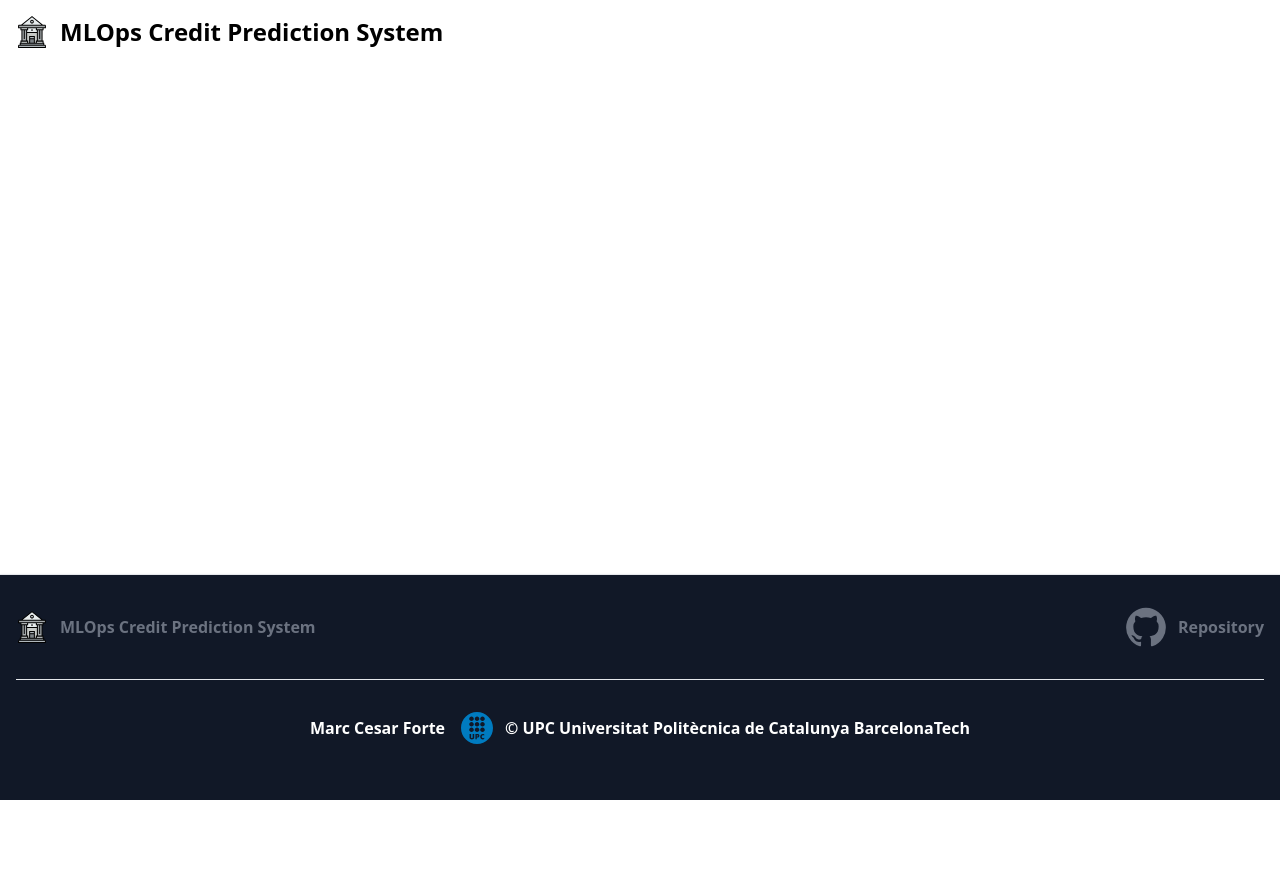
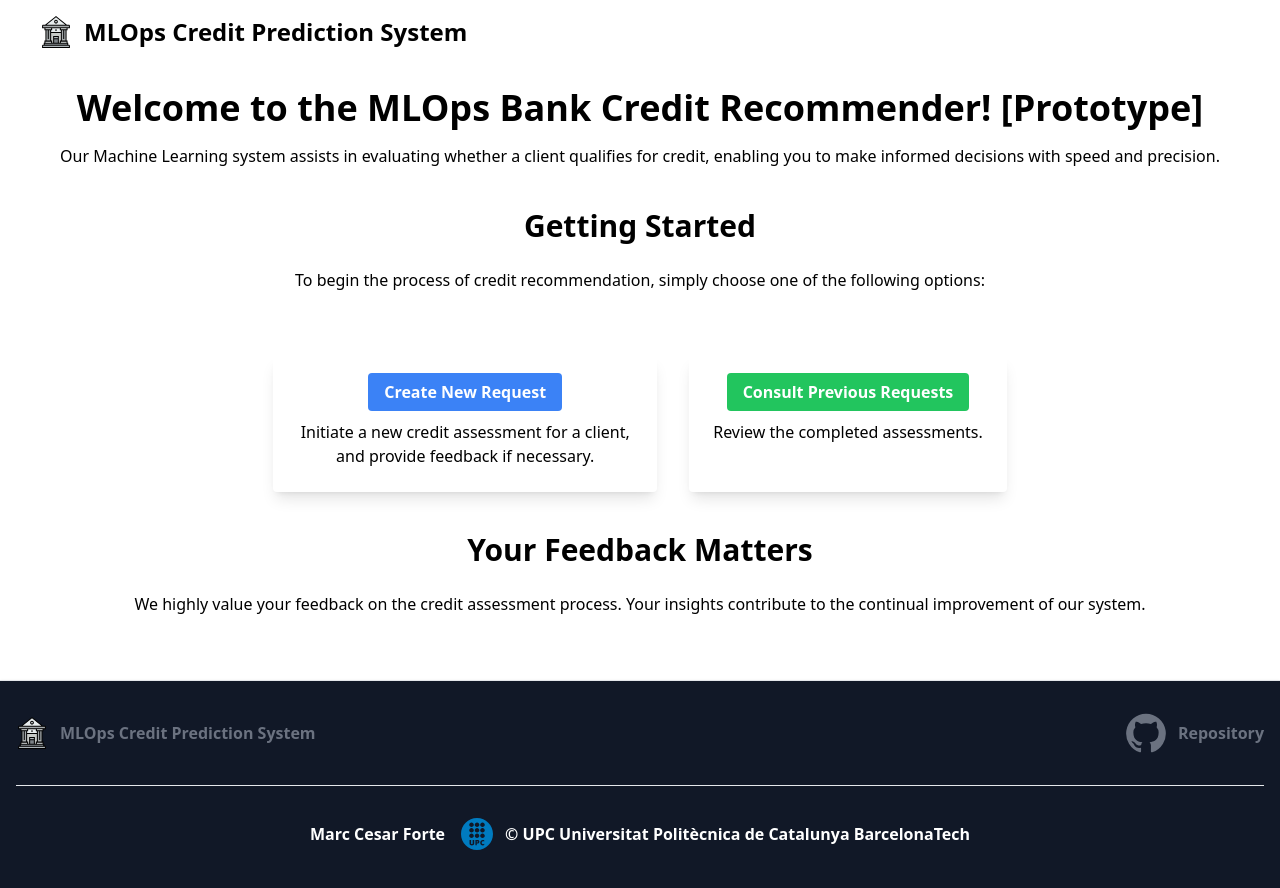
Before and after one commit to marc-cesar/tfg-mlops-web, an Angular app: page /About in a window 1280 px wide. Before the commit this address led to /. Shown: the top 888 px of the page. Before the commit the page ends 800 px from the top, so only its background shows below. Built offline with nearby package versions, Linux system fonts and the light colour scheme.

Commit message:
New routes and adaptation of the nav-bar size

```diff
--- a/src/app/app.component.ts
+++ b/src/app/app.component.ts
@@ -4,6 +4,7 @@ import { NavBarComponent } from './nav-bar/nav-bar.component';
 import { FooterWebComponent } from './footer-web/footer-web.component';
 import { HomeComponent } from './home/home.component';
 import { RouterModule } from '@angular/router';
+import routeConfig from './routes';
 
 @Component({
   selector: 'app-root',
@@ -13,7 +14,7 @@ import { RouterModule } from '@angular/router';
     NavBarComponent,
     FooterWebComponent,
     HomeComponent,
-    RouterModule
+    RouterModule,
   ],
   templateUrl: './app.component.html',
   styleUrl: './app.component.css'
@@ -21,9 +22,5 @@ import { RouterModule } from '@angular/router';
 export class AppComponent {
   title = 'tfg-mlops-web';
 
-  menuItems = [
-    { name: 'Home', url: '/' },
-    { name: 'About', url: '/about' },
-    { name: 'Services', url: '/services' },
-  ];
+  menuItems = routeConfig;
 }
--- a/src/app/nav-bar/nav-bar.component.ts
+++ b/src/app/nav-bar/nav-bar.component.ts
@@ -8,22 +8,22 @@ import { RouterModule } from '@angular/router';
   template: `
 
 <nav class="bg-white border-gray-200 dark:bg-gray-900">
-  <div class="max-w-screen-xl flex flex-wrap items-center justify-between mx-auto p-4">
+  <div class="max-w-screen-xl flex flex-wrap items-center justify-between mx-auto px-10 py-4">
     <a href="/" class="flex items-center space-x-3 rtl:space-x-reverse">
         <img src="../../assets/bank-logo.svg" class="h-8" alt="MLOps banking system logo" />
         <span class="sm:inline self-center sm:text-2xl font-semibold whitespace-nowrap dark:text-white">MLOps Credit Prediction System</span>
     </a>
-    <button (click)="toggleMenu()" data-collapse-toggle="navbar-default" type="button" class="inline-flex items-center p-2 w-10 h-10 justify-center text-sm text-gray-500 rounded-lg md:hidden hover:bg-gray-100 focus:outline-none focus:ring-2 focus:ring-gray-200 dark:text-gray-400 dark:hover:bg-gray-700 dark:focus:ring-gray-600" aria-controls="navbar-default" aria-expanded="false">
+    <button (click)="toggleMenu()" data-collapse-toggle="navbar-default" type="button" class="inline-flex items-center p-2 w-10 h-10 justify-center text-sm text-gray-500 rounded-lg lg:hidden hover:bg-gray-100 focus:outline-none focus:ring-2 focus:ring-gray-200 dark:text-gray-400 dark:hover:bg-gray-700 dark:focus:ring-gray-600" aria-controls="navbar-default" aria-expanded="false">
         <span class="sr-only">Open menu</span>
         <svg class="w-5 h-5" aria-hidden="true" fill="none" viewBox="0 0 17 14">
             <path stroke="currentColor" stroke-linecap="round" stroke-linejoin="round" stroke-width="2" d="M1 1h15M1 7h15M1 13h15"/>
         </svg>
     </button>
-    <div [hidden]="!isMenuOpen" [class.animate-open]="isMenuOpen" class="w-full md:block md:w-auto" id="navbar-default">
-      <ul class="font-medium flex flex-col p-4 md:p-0 mt-4 border border-gray-100 rounded-lg bg-gray-50 md:flex-row md:space-x-8 rtl:space-x-reverse md:mt-0 md:border-0 md:bg-white dark:bg-gray-800 md:dark:bg-gray-900 dark:border-gray-700">
+    <div [hidden]="!isMenuOpen" [class.animate-open]="isMenuOpen" class="w-full lg:block lg:w-auto" id="navbar-default">
+      <ul class="font-medium flex flex-col p-4 lg:p-0 mt-4 border border-gray-100 rounded-lg bg-gray-50 lg:flex-row lg:space-x-8 rtl:space-x-reverse lg:mt-0 lg:border-0 lg:bg-white dark:bg-gray-800 lg:dark:bg-gray-900 dark:border-gray-700">
         @for (item of menuItems; track $index) {
           <li>
-            <a [href]="[item.url]" routerLinkActive="active" class="block py-2 px-3 text-white bg-transparent  bg-blue-700 rounded md:bg-transparent md:text-white md:p-0 dark:text-white md:dark:text-white" aria-current="page">{{ item.name }}</a>
+            <a [routerLink]="[item.path]" class="block py-2 px-3 text-white bg-transparent  bg-blue-700 rounded lg:bg-transparent lg:text-white lg:p-0 dark:text-white lg:dark:text-white" aria-current="page">{{ item.title }}</a>
           </li>
         }
       </ul>
--- a/src/app/routes.ts
+++ b/src/app/routes.ts
@@ -6,17 +6,22 @@ const routeConfig: Routes = [
     {
         path: '',
         component: HomeComponent,
-        title: 'MLOps - Home Page'
+        title: 'Home'
+    },
+    {
+        path: 'NewRequest',
+        component: HomeComponent,
+        title: 'New Request'
     },
     {
         path: 'Requests',
         component: RequestsListComponent,
-        title: 'MLOps Banking System - Requests'
+        title: 'Requests'
     },
     {
-        path: 'services',
+        path: 'About',
         component: HomeComponent,
-        title: 'Services Page'
+        title: 'About'
     }
 ];
 
```
